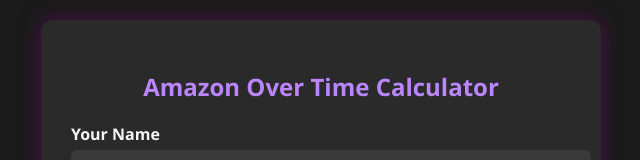
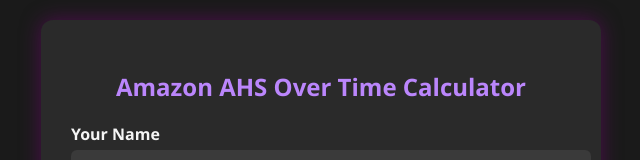
Before and after one commit to syedmiran-38/amazon-ot-calculator, a plain HTML site: page index.html in a window 1280 px wide. Shown: the top 160 px of the page, without its empty margins (319-959 px from the left). Drawn offline with Linux system fonts and the light colour scheme.

Commit message:
Update index.html

```diff
--- a/index.html
+++ b/index.html
@@ -64,7 +64,7 @@
 </head>
 <body>
   <div class="container">
-    <h2>Amazon Over Time Calculator</h2>
+    <h2>Amazon AHS Over Time Calculator</h2>
     <label>Your Name</label>
     <input type="text" id="name" placeholder="E.g. Andy Jassy" />
 
```
